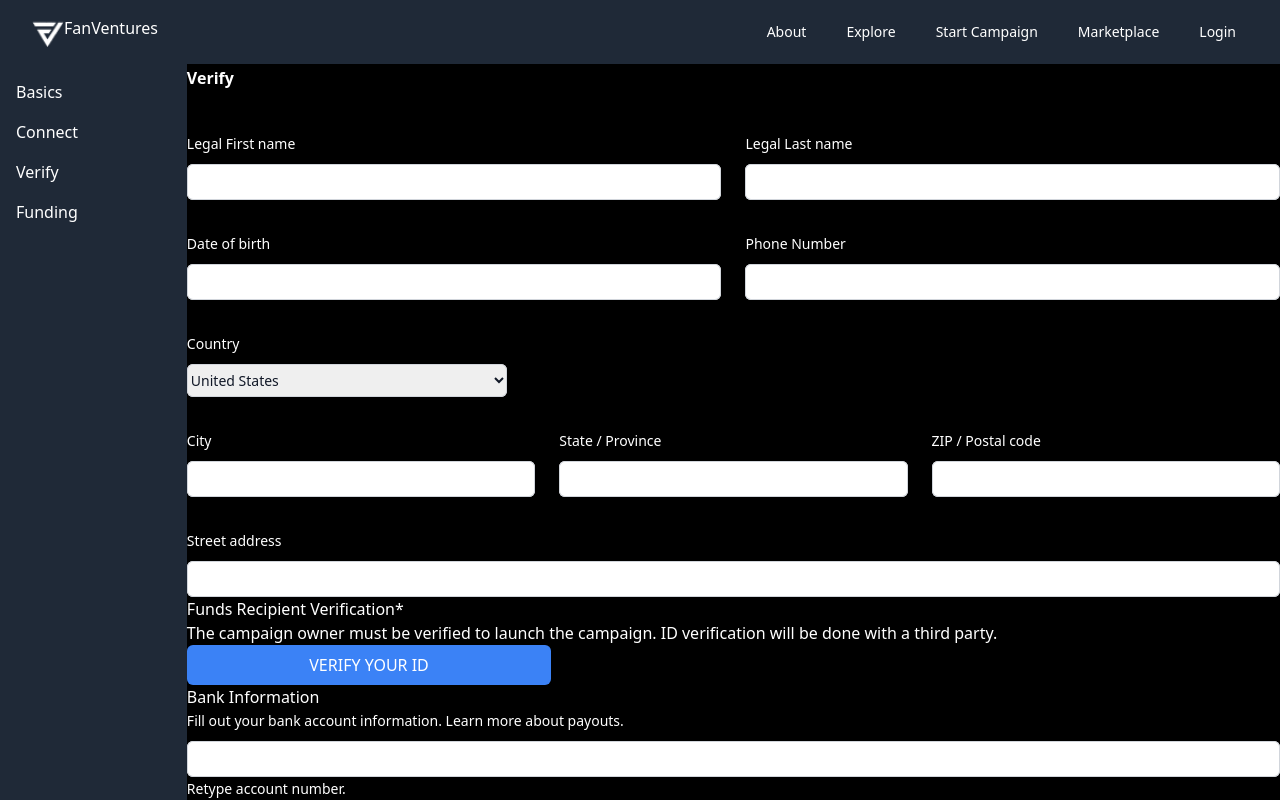
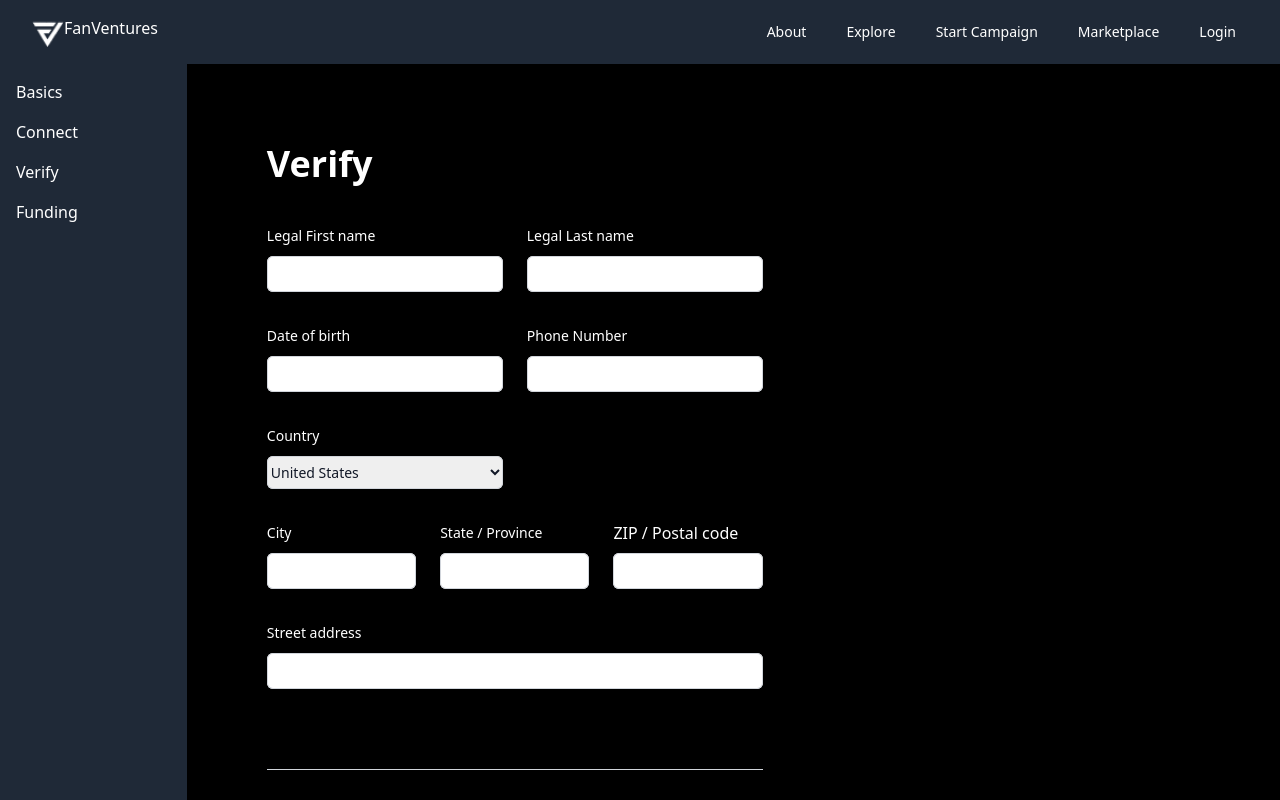
Before and after one commit to nontech/fanventures, a Next.js app: page /campaign in a window 1280 px wide. Both pictures are taken after a click on the link "Verify". Shown: the top 800 px of the page. Built offline with nearby package versions, Linux system fonts and the light colour scheme.

Commit message:
Verify page style improved

```diff
--- a/components/campaign/create/steps/Verify.tsx
+++ b/components/campaign/create/steps/Verify.tsx
@@ -1,74 +1,68 @@
+import PageTitle from '../../../common/PageTitle'
 import PrimaryButton from '../../../common/buttons/PrimaryButton'
 
 export default function Verify() {
+
+  const LabelStyle = "block text-sm font-medium leading-6"
+  const LabelDescriptionStyle = "text-sm leading-6 text-gray-500 mb-2"
+
   return (
-    <div className="border-b border-gray-900/10 pb-12">
-          <h2 className="text-base font-semibold leading-7">Verify</h2>
+    <div className="p-20 w-3/5">
+      <PageTitle title="Verify" />
 
       {/* Section: Basic info */}
 
       {/* Grid parent */}
-          <div className="mt-10 grid gap-x-6 gap-y-8 sm:grid-cols-6">
+      <div className="mt-10 grid gap-x-6 gap-y-8 grid-cols-6">
 
         {/* Grid item Row 1: First & Last name */}
+
         {/* Legal First name */}
-            <div className="sm:col-span-3">
-              <label htmlFor="first-name" className="block text-sm font-medium leading-6">
-                Legal First name
-              </label>
+        <div className="col-span-3">
+          <label htmlFor="first-name" className={LabelStyle}>Legal First name</label>
           <div className="mt-2">
             <input
               type="text"
               name="first-name"
               id="first-name"
-                  autoComplete="given-name"
               className="block w-full rounded-md border-0 py-1.5 text-gray-900 shadow-sm ring-1 ring-inset ring-gray-300 placeholder:text-gray-400 focus:ring-2 focus:ring-inset focus:ring-indigo-600 sm:text-sm sm:leading-6"
             />
           </div>
         </div>
         {/* Legal Last name */}
-            <div className="sm:col-span-3">
-              <label htmlFor="last-name" className="block text-sm font-medium leading-6">
-                Legal Last name
-              </label>
+        <div className="col-span-3">
+          <label htmlFor="last-name" className={LabelStyle}>Legal Last name</label>
           <div className="mt-2">
             <input
               type="text"
               name="last-name"
               id="last-name"
-                  autoComplete="family-name"
               className="block w-full rounded-md border-0 py-1.5 text-gray-900 shadow-sm ring-1 ring-inset ring-gray-300 placeholder:text-gray-400 focus:ring-2 focus:ring-inset focus:ring-indigo-600 sm:text-sm sm:leading-6"
             />
           </div>
         </div>
 
         {/* Grid item Row 2: DoB & Phone Number */}
+
         {/* DoB */}
-            <div className="sm:col-span-3">
-              <label htmlFor="email" className="block text-sm font-medium leading-6 ">
-                Date of birth
-              </label>
+        <div className="col-span-3">
+          <label htmlFor="dob" className={LabelStyle}>Date of birth</label>
           <div className="mt-2">
             <input
-                  id="email"
-                  name="email"
-                  type="email"
-                  autoComplete="email"
+              id="dob"
+              name="dob"
               className="block w-full rounded-md border-0 py-1.5 text-gray-900 shadow-sm ring-1 ring-inset ring-gray-300 placeholder:text-gray-400 focus:ring-2 focus:ring-inset focus:ring-indigo-600 sm:text-sm sm:leading-6"
             />
           </div>
         </div>
         {/* Phone Number */}
         <div className="sm:col-span-3">
-              <label htmlFor="email" className="block text-sm font-medium leading-6">
-                Phone Number
-              </label>
+          <label htmlFor="phone" className={LabelStyle}>Phone Number</label>
           <div className="mt-2">
             <input
-                  id="email"
-                  name="email"
+              id="phone"
+              name="phone"
               type="email"
-                  autoComplete="email"
               className="block w-full rounded-md border-0 py-1.5 text-gray-900 shadow-sm ring-1 ring-inset ring-gray-300 placeholder:text-gray-400 focus:ring-2 focus:ring-inset focus:ring-indigo-600 sm:text-sm sm:leading-6"
             />
           </div>
@@ -76,9 +70,7 @@ export default function Verify() {
 
         {/* Grid item Row 3: Country */}
         <div className="sm:col-span-3">
-              <label htmlFor="country" className="block text-sm font-medium leading-6">
-                Country
-              </label>
+          <label htmlFor="country" className={LabelStyle}>Country</label>
           <div className="mt-2">
             <select
               id="country"
@@ -96,9 +88,7 @@ export default function Verify() {
         {/* Grid item Row 4: City, State/Province, Zip/Postal code */}
         {/* City */}
         <div className="sm:col-span-2 sm:col-start-1">
-              <label htmlFor="city" className="block text-sm font-medium leading-6 ">
-                City
-              </label>
+          <label htmlFor="city" className={LabelStyle}>City</label>
           <div className="mt-2">
             <input
               type="text"
@@ -111,9 +101,7 @@ export default function Verify() {
         </div>
         {/* State */}
         <div className="sm:col-span-2">
-              <label htmlFor="region" className="block text-sm font-medium leading-6">
-                State / Province
-              </label>
+          <label htmlFor="region" className={LabelStyle}>State / Province</label>
           <div className="mt-2">
             <input
               type="text"
@@ -126,9 +114,7 @@ export default function Verify() {
         </div>
         {/* ZIP */}
         <div className="sm:col-span-2">
-              <label htmlFor="postal-code" className="block text-sm font-medium leading-6">
-                ZIP / Postal code
-              </label>
+          <label htmlFor="postal-code" cclassName={LabelStyle}>ZIP / Postal code</label>
           <div className="mt-2">
             <input
               type="text"
@@ -142,9 +128,7 @@ export default function Verify() {
 
         {/* Grid item Row 5: Street Address */}
         <div className="col-span-full">
-              <label htmlFor="street-address" className="block text-sm font-medium leading-6">
-                Street address
-              </label>
+          <label htmlFor="street-address" className={LabelStyle}>Street address</label>
           <div className="mt-2">
             <input
               type="text"
@@ -158,42 +142,42 @@ export default function Verify() {
 
       </div>
 
+      {/* Divider */}
+      <div className="mt-20 mb-20 my-4 border-t border-gray-300"></div>
+
       {/* Section: Verification */}
 
       {/* Funds Recipient Verification */}
-          <div>
-            <div>Funds Recipient Verification*</div>
-            <div>The campaign owner must be verified to launch the campaign. ID verification will be done with a third party.</div>
+      <div className="mt-10 mb-10">
+        <div className={LabelStyle}>Funds Recipient Verification</div>
+        <div className={LabelDescriptionStyle}>The campaign owner must be verified to launch the campaign. ID verification will be done with a third party.</div>
         <PrimaryButton name="VERIFY YOUR ID" />
       </div>
+
       {/* Bank Information */}
-          <div>
-            <div>Bank Information</div>
+      <div className="mb-10">
         <div className="col-span-full">
-              <label htmlFor="account" className="block text-sm font-medium leading-6">
-                Fill out your bank account information. Learn more about payouts.
-              </label>
+          <label htmlFor="account" className={LabelStyle}>Bank Information</label>
+          <div className={LabelDescriptionStyle}>Fill out your bank account information. Learn more about payouts.</div>
           <div className="mt-2">
             <input
               type="text"
               name="account"
               id="account"
-                  autoComplete="account"
+              placeholder='IBAN XX00000000000000000000'
               className="block w-full rounded-md border-0 py-1.5 text-gray-900 shadow-sm ring-1 ring-inset ring-gray-300 placeholder:text-gray-400 focus:ring-2 focus:ring-inset focus:ring-indigo-600 sm:text-sm sm:leading-6"
             />
           </div>
         </div>
 
-            <div className="col-span-full">
-              <label htmlFor="account" className="block text-sm font-medium leading-6">
-                Retype account number.
-              </label>
+        <div className="col-span-full mt-2 mb-5">
+        <div className={LabelDescriptionStyle}>Retype account number</div>
           <div className="mt-2">
             <input
               type="text"
               name="account"
               id="account"
-                  autoComplete="account"
+              placeholder='IBAN XX00000000000000000000'
               className="block w-full rounded-md border-0 py-1.5 text-gray-900 shadow-sm ring-1 ring-inset ring-gray-300 placeholder:text-gray-400 focus:ring-2 focus:ring-inset focus:ring-indigo-600 sm:text-sm sm:leading-6"
             />
           </div>
@@ -201,29 +185,52 @@ export default function Verify() {
         <PrimaryButton name="SAVE BANK INFORMATION" />
       </div>
 
+      {/* Divider */}
+      <div className="mt-20 mb-20 my-4 border-t border-gray-300"></div>
+
       {/* Section: Statements */}
 
       {/* Financial Statements */}
-          <div>
-            <div>Financial Statements</div>
-            <div>Please upload any financial statements that you have from the past. The more information you provide the more successful your campaign will be.</div>
+      <div className="mb-10">
+        <div className={LabelStyle}>Financial Statements</div>
+        <div className={LabelDescriptionStyle}>Please upload any financial statements that you have from the past. The more information you provide the more successful your campaign will be.</div>
       </div>
 
       {/* Balance Sheet & Income Statement */}
-          <div className="flex">
+      <div className="flex justify-between mb-10">
         {/* Balance Sheet */}
         <div>
-              <div>Balance Sheet</div>
-              <div>Upload the most current balance sheet.</div>
-              <div>Upload Figure</div>
+          <label htmlFor="campaign-cover-image" className={LabelStyle}>Balance Sheet</label>
+          <p className={LabelDescriptionStyle}>Upload the most current balance sheet.</p>
+          <div className="flex justify-center items-center border bg-white px-6 py-10">
+            <div className="flex text-sm leading-6 text-gray-600">
+              {/* Camera Icon */}
+              <svg xmlns="http://www.w3.org/2000/svg" fill="none" viewBox="0 0 24 24" stroke-width="1.5" stroke="currentColor" class="w-6 h-6">
+                <path stroke-linecap="round" stroke-linejoin="round" d="M6.827 6.175A2.31 2.31 0 015.186 7.23c-.38.054-.757.112-1.134.175C2.999 7.58 2.25 8.507 2.25 9.574V18a2.25 2.25 0 002.25 2.25h15A2.25 2.25 0 0021.75 18V9.574c0-1.067-.75-1.994-1.802-2.169a47.865 47.865 0 00-1.134-.175 2.31 2.31 0 01-1.64-1.055l-.822-1.316a2.192 2.192 0 00-1.736-1.039 48.774 48.774 0 00-5.232 0 2.192 2.192 0 00-1.736 1.039l-.821 1.316z" />
+                <path stroke-linecap="round" stroke-linejoin="round" d="M16.5 12.75a4.5 4.5 0 11-9 0 4.5 4.5 0 019 0zM18.75 10.5h.008v.008h-.008V10.5z" />
+              </svg>
+              <span>Upload Sheet</span>
+            </div>
+          </div>
         </div>
         {/* Income Statement */}
         <div>
-              <div>Income Statement</div>
-              <div>Upload the most current income statement. </div>
-              <div>Upload Figure</div>
+          <label htmlFor="campaign-cover-image" className={LabelStyle}>Income Statement</label>
+          <p className={LabelDescriptionStyle}>Upload the most current income statement. </p>
+          <div className="flex justify-center items-center border bg-white px-6 py-10">
+            <div className="flex text-sm leading-6 text-gray-600">
+              {/* Camera Icon */}
+              <svg xmlns="http://www.w3.org/2000/svg" fill="none" viewBox="0 0 24 24" stroke-width="1.5" stroke="currentColor" class="w-6 h-6">
+                <path stroke-linecap="round" stroke-linejoin="round" d="M6.827 6.175A2.31 2.31 0 015.186 7.23c-.38.054-.757.112-1.134.175C2.999 7.58 2.25 8.507 2.25 9.574V18a2.25 2.25 0 002.25 2.25h15A2.25 2.25 0 0021.75 18V9.574c0-1.067-.75-1.994-1.802-2.169a47.865 47.865 0 00-1.134-.175 2.31 2.31 0 01-1.64-1.055l-.822-1.316a2.192 2.192 0 00-1.736-1.039 48.774 48.774 0 00-5.232 0 2.192 2.192 0 00-1.736 1.039l-.821 1.316z" />
+                <path stroke-linecap="round" stroke-linejoin="round" d="M16.5 12.75a4.5 4.5 0 11-9 0 4.5 4.5 0 019 0zM18.75 10.5h.008v.008h-.008V10.5z" />
+              </svg>
+              <span>Upload Figure</span>
             </div>
           </div>
+        </div>
+      </div>
+
+
 
       {/* Action Button */}
       <div className="flex justify-end">
```
Lines whose indentation alone changed are shown as unchanged.
